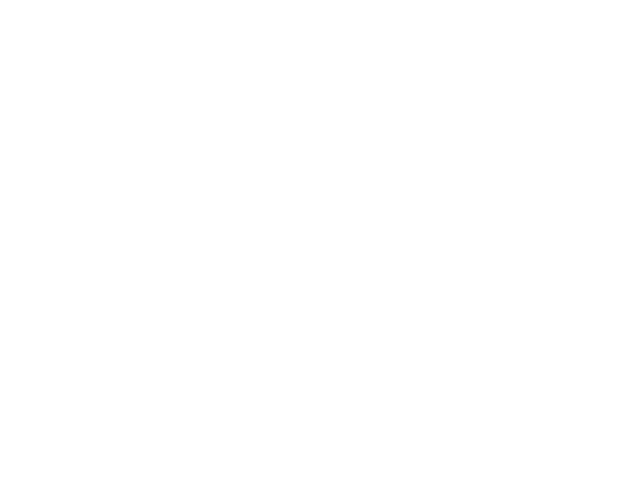
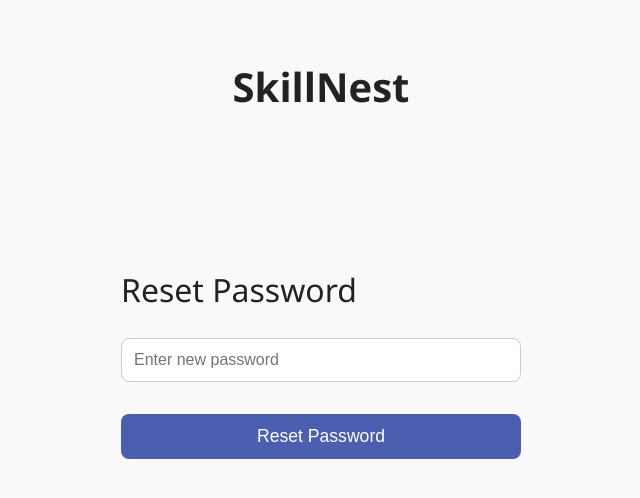
Before and after one commit to Arjabi04/SkillNest, a React (Create React App) app in the folder frontend/: page /reset-password/1 in a window 1280 px wide. Before the commit this address had no page. Shown: the top 498 px of the page, without its empty margins (11-651 px from the left). Built offline with nearby package versions, Linux system fonts and the light colour scheme.

Commit message:
resetting password

```diff
--- a/frontend/src/App.js
+++ b/frontend/src/App.js
@@ -1,6 +1,7 @@
 import { BrowserRouter as Router, Routes, Route, Navigate } from "react-router-dom";
 import SignupForm from "./components/SignupForm";
 import LoginForm from "./components/LoginForm";
+import ResetPasswordPage from "./components/ResetPasswordPage";
 
 function App() {
   return (
@@ -15,6 +16,7 @@
 
           <Route path="/signup" element={<SignupForm />} />
           <Route path="/login" element={<LoginForm />} />
+          <Route path="/reset-password/:token" element={<ResetPasswordPage />} />
         </Routes>
       </div>
     </Router>
--- /dev/null
+++ b/frontend/src/components/ResetPasswordPage.jsx
@@ -0,0 +1,49 @@
+// src/components/ResetPasswordPage.jsx
+import { useState } from "react";
+import { useParams } from "react-router-dom";
+import "./LoginForm.css"; // reuse your CSS for inputs/buttons
+
+export default function ResetPasswordPage() {
+  const { token } = useParams(); // get token from URL
+  const [password, setPassword] = useState("");
+  const [message, setMessage] = useState("");
+
+  const handleSubmit = async (e) => {
+    e.preventDefault();
+    try {
+      const res = await fetch(`http://localhost:4000/api/forgot-password/${token}`, {
+        method: "POST",
+        headers: { "Content-Type": "application/json" },
+        body: JSON.stringify({ password })
+      });
+      const data = await res.json();
+      setMessage(data.msg);
+      setPassword("");
+    } catch (err) {
+      console.error(err);
+      setMessage("Server error. Please try again.");
+    }
+  };
+
+  return (
+    <div className="login-page">
+      <div className="login-container">
+        <h1 className="skillnest-text">SkillNest</h1>
+        <div className="form-wrapper">
+          <h2 className="login-heading">Reset Password</h2>
+          <form className="login-form" onSubmit={handleSubmit}>
+            <input
+              type="password"
+              placeholder="Enter new password"
+              value={password}
+              onChange={(e) => setPassword(e.target.value)}
+              required
+            />
+            <button type="submit">Reset Password</button>
+          </form>
+          {message && <p className="login-message">{message}</p>}
+        </div>
+      </div>
+    </div>
+  );
+}
```
Also changed, not shown: 1 other file (tests, documents, lock files or other folders).
